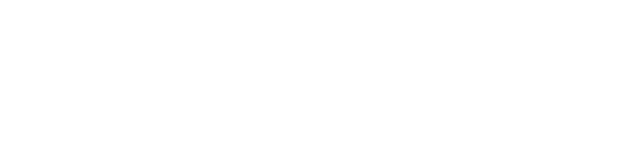
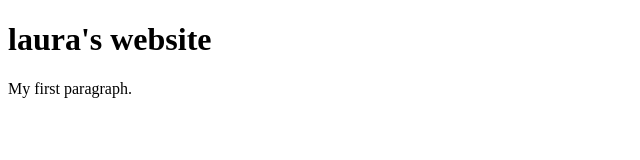
Before and after one commit to ls3868/fundamentals, a plain HTML site: page index.html in a window 1280 px wide. Shown: the whole page, without its empty margins (0-640 px from the left). Drawn offline with Linux system fonts and the light colour scheme.

Commit message:
added h1 and p tags

```diff
--- a/index.html
+++ b/index.html
@@ -1,6 +1,7 @@
 <!DOCTYPE html>
 <html>
  <body>
-
+<h1>laura's website</h1>
+   	<p>My first paragraph.</p>
  </body>
 </html>
```
